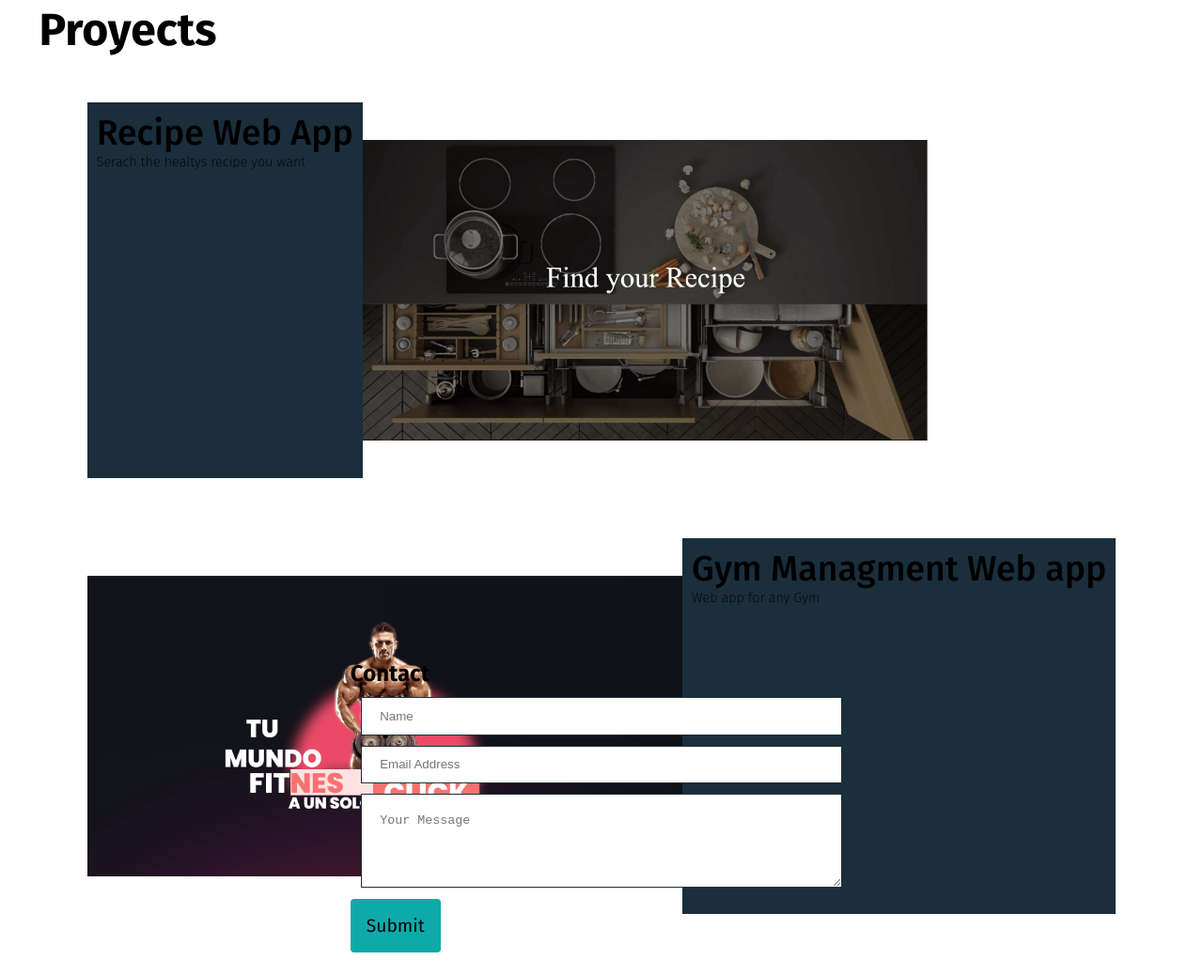
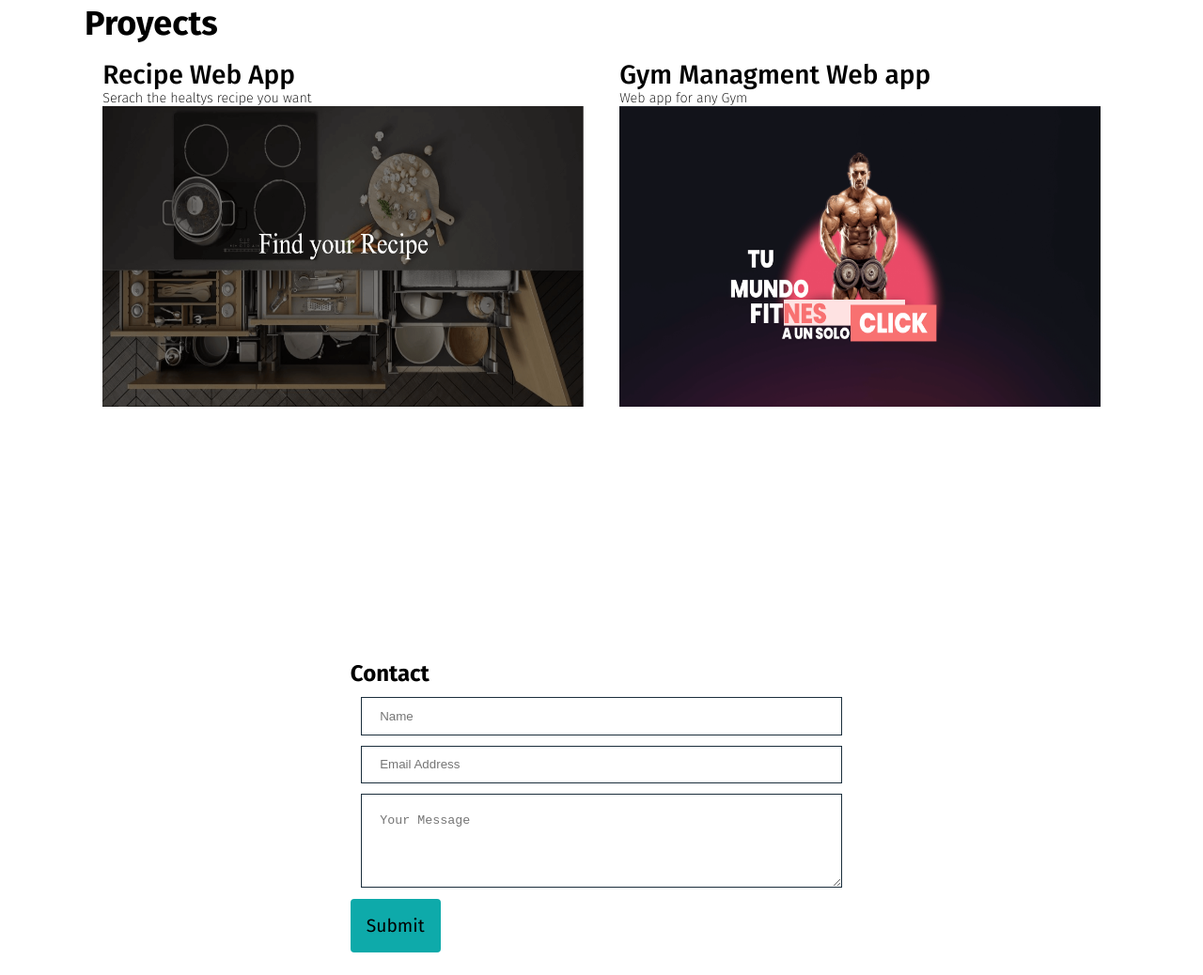
Before and after one commit to richiobando/ricardo-astro, an Astro site: page / in a window 1280 px wide. Shown: the part 897-1935 px from the top of the page at 94% size. Built offline with nearby package versions, Linux system fonts and the light colour scheme; Astro itself is replaced by a stand-in of ours.

Commit message:
refactor: :recycle: make cards scalable
add file data for the proyects

```diff
--- /dev/null
+++ b/src/components/Card.astro
@@ -0,0 +1,12 @@
+---
+const { repo, title, body, image, tools, deploy } = Astro.props;
+---
+
+<article class='card'>
+  <div>
+    <h3>{title}</h3>
+    <p>{body}</p>
+  </div>
+  <img src={image} alt={title} />
+  <div></div>
+</article>
--- a/src/components/Proyects.astro
+++ b/src/components/Proyects.astro
@@ -1,24 +1,12 @@
 ---
-import s from '../styles/components/Proyects.module.scss'
+import s from '../styles/components/Proyects.module.scss';
+import Card from './Card.astro';
+import { data } from './utils/data.js';
 ---
 
 <section class={s.container} id='proyects'>
   <header><h2>Proyects</h2></header>
-  <article class='card'>
-    <div>
-      <h3>Recipe Web App</h3>
-      <p>Serach the healtys recipe you want </p>
-    </div>
-    <img src="/food-app.png" alt="">
-  </article>
-
-  <article class='card'>
-    <div>
-      <h3>Gym Managment Web app</h3>
-      <p>Web app for any Gym  </p>
-    </div>
-    <img src="/liberfit.png" alt="Gym-page-image">
-  </article>
-
-
+  <div class='grid'>
+    {data.map((p) => <Card repo={p.repo} title={p.title} body={p.body} image={p.image} tools={p.tools} deploy={p.deploy}/>)}
+  </div>
 </section>
--- /dev/null
+++ b/src/components/utils/data.js
@@ -0,0 +1,18 @@
+export const data = [
+  {
+    repo: '',
+    title: 'Recipe Web App',
+    body: 'Serach the healtys recipe you want ',
+    image: '/food-app.png',
+    tools: ['ReactJS', 'CSS', 'NodeJs', 'PostgreSQL'],
+    deploy: '',
+  },
+  {
+    repo: '',
+    title: 'Gym Managment Web app',
+    body: 'Web app for any Gym ',
+    image: '/liberfit.png',
+    tools: ['ReactJS', 'CSS', 'NodeJs', 'PostgreSQL'],
+    deploy: '',
+  },
+];
--- a/src/styles/Home.scss
+++ b/src/styles/Home.scss
@@ -101,6 +101,13 @@
   background: rgba(var(--card-rgb), 0);
   border: 1px solid rgba(var(--card-border-rgb), 0);
   transition: background 200ms, border 200ms;
+  width: 100%;
+  display: flex;
+  flex-direction: column;
+  justify-content: space-evenly;
+  div {
+
+  }
   span {
     display: inline-block;
     transition: transform 200ms;
--- a/src/styles/components/Proyects.module.scss
+++ b/src/styles/components/Proyects.module.scss
@@ -3,24 +3,8 @@
   height: 100vh;
   padding-top: 100px;
   font-size: 1.5rem;
+  .skills{
 
-  @include tablets() {
-    font-size: 2rem;
-    article {
-      margin: 2rem;
-      display: flex;
-      align-items: center;
-      flex-direction: row;
-    }
-    article:nth-child(2n-1) {
-      flex-direction: row-reverse;
-    }
-  }
-  div {
-    align-self: flex-end;
-    background: var(--background-color);
-    padding: 10px;
-    height: 50vh;
   }
   img {
     height: 40vh;
```
